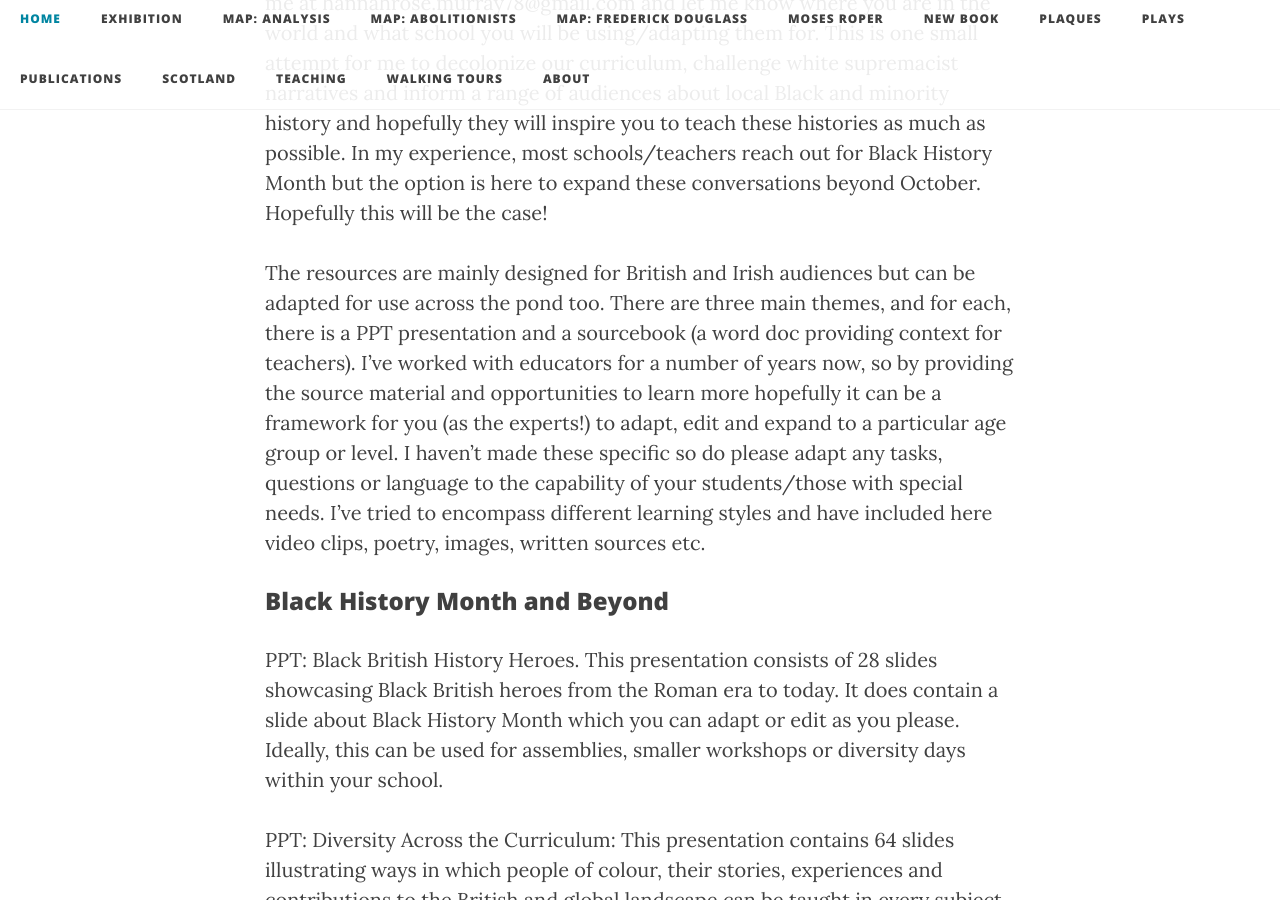
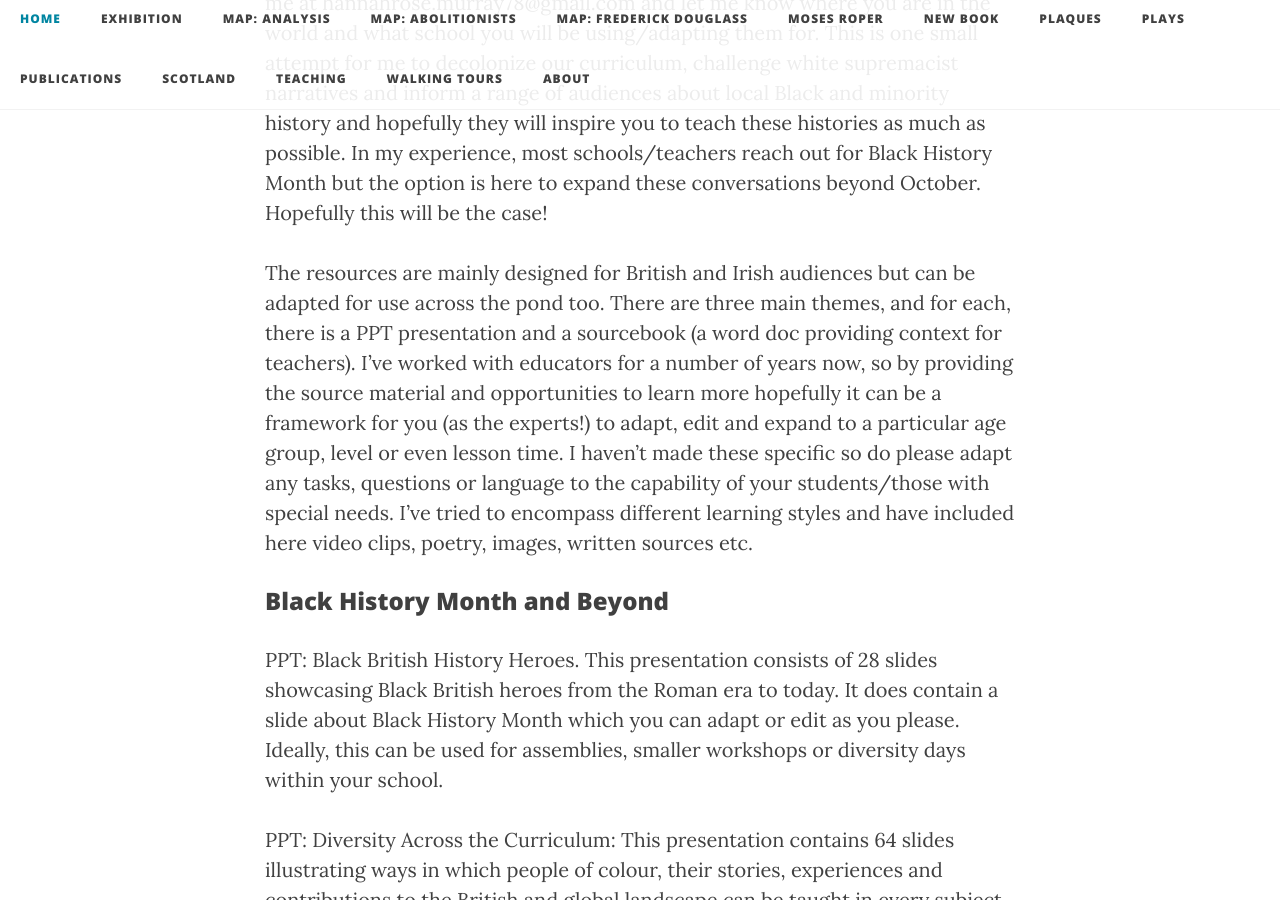
Before and after one commit to FDUK/fduk.github.io, a Jekyll site: the page built from Teaching.md, in a window 1280 px wide and 900 px high, scrolled down 675 px. Built offline with Jekyll 4.4.1, drawn with Linux system fonts in a browser that asks for light colours; nearby versions of some CDN libraries.

Commit message:
Update Teaching.md

```diff
--- a/Teaching.md
+++ b/Teaching.md
@@ -12,7 +12,7 @@ Since I began studying Black abolitionism in the British Isles back in 2012, I
 
 In 2020, I updated a series of resources, the details of which can be found below. If you're a teacher or educator and want copies of the resources, please do email me at hannahrose.murray78@gmail.com and let me know where you are in the world and what school you will be using/adapting them for. This is one small attempt for me to decolonize our curriculum, challenge white supremacist narratives and inform a range of audiences about local Black and minority history and hopefully they will inspire you to teach these histories as much as possible. In my experience, most schools/teachers reach out for Black History Month but the option is here to expand these conversations beyond October. Hopefully this will be the case!
 
-The resources are mainly designed for British and Irish audiences but can be adapted for use across the pond too. There are three main themes, and for each, there is a PPT presentation and a sourcebook (a word doc providing context for teachers). I've worked with educators for a number of years now, so by providing the source material and opportunities to learn more hopefully it can be a framework for you (as the experts!) to adapt, edit and expand to a particular age group or level. I haven't made these specific so do please adapt any tasks, questions or language to the capability of your students/those with special needs. I've tried to encompass different learning styles and have included here video clips, poetry, images, written sources etc.
+The resources are mainly designed for British and Irish audiences but can be adapted for use across the pond too. There are three main themes, and for each, there is a PPT presentation and a sourcebook (a word doc providing context for teachers). I've worked with educators for a number of years now, so by providing the source material and opportunities to learn more hopefully it can be a framework for you (as the experts!) to adapt, edit and expand to a particular age group, level or even lesson time. I haven't made these specific so do please adapt any tasks, questions or language to the capability of your students/those with special needs. I've tried to encompass different learning styles and have included here video clips, poetry, images, written sources etc.
 
 ### Black History Month and Beyond
 
```
